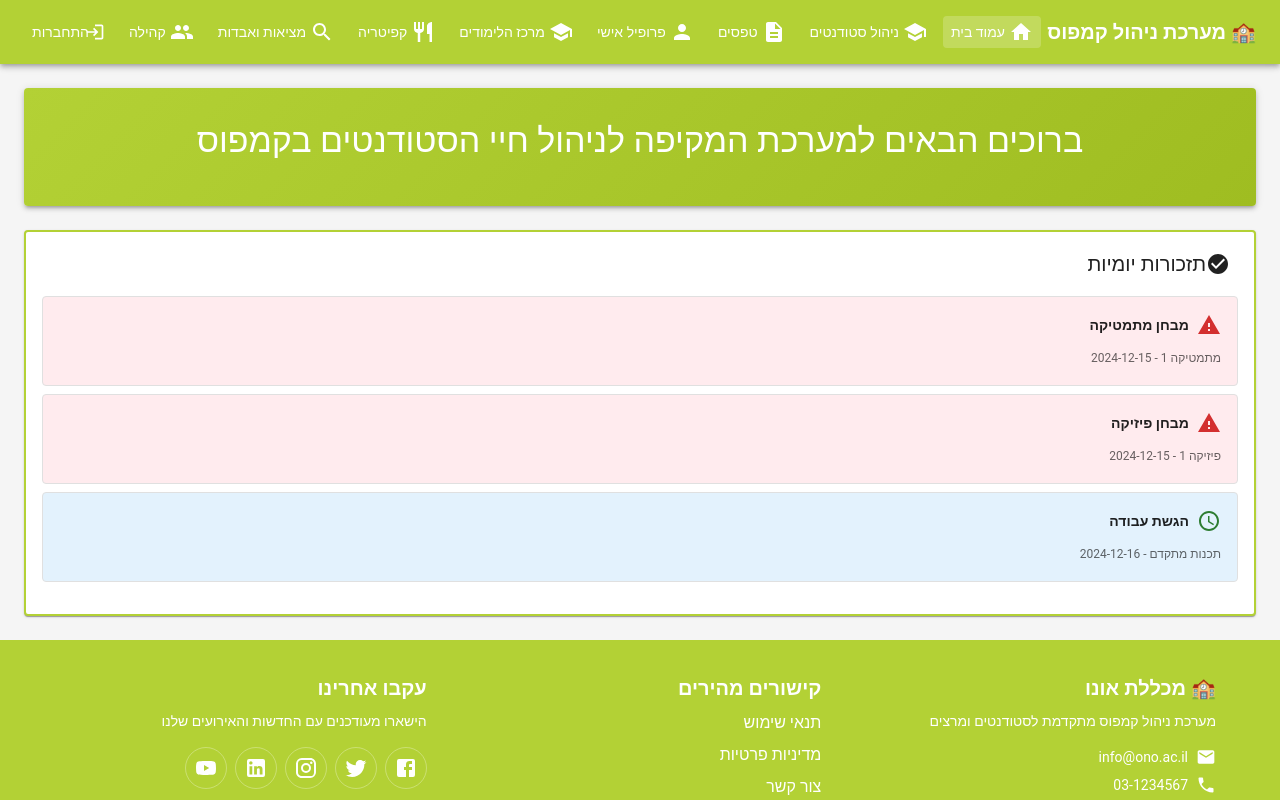
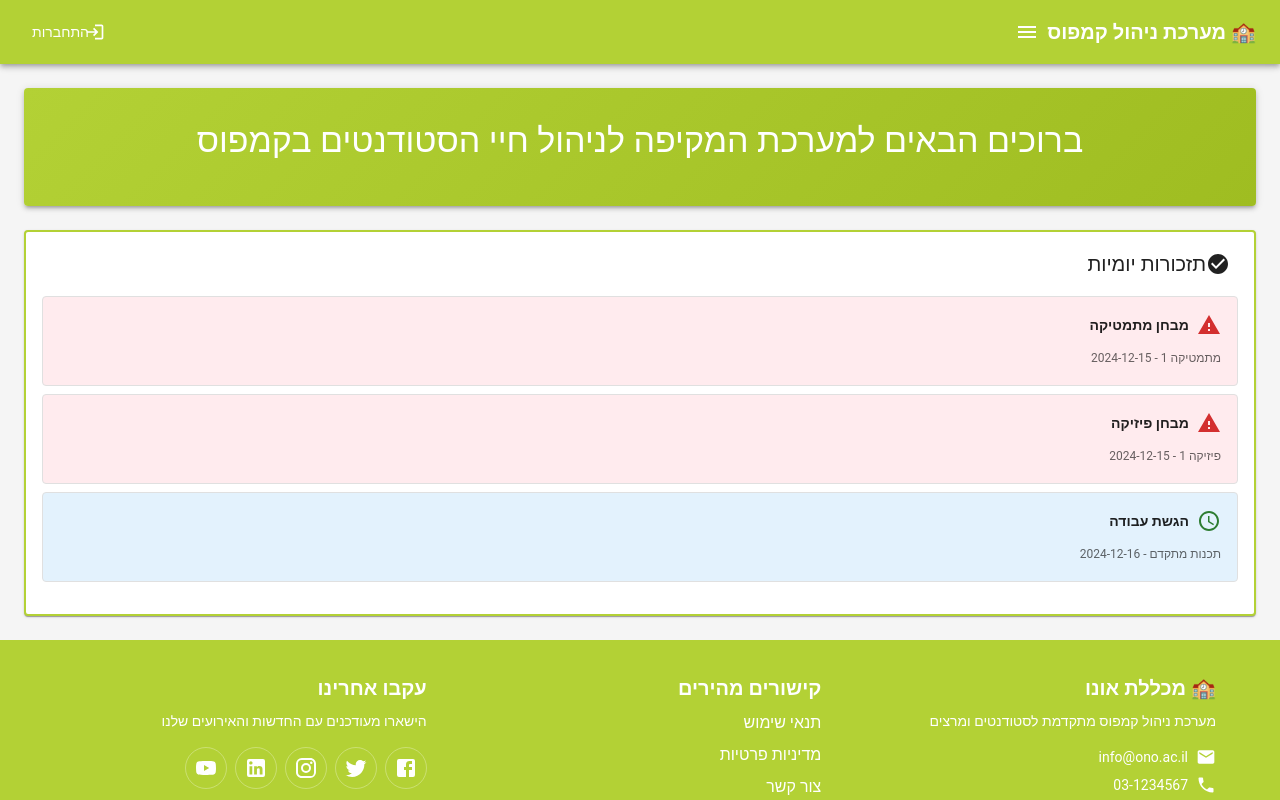
Before and after one commit to GoldR0/seker-kod-roy, a React (Create React App) app in the folder campus-web-react/: page / in a window 1280 px wide. Shown: the top 800 px of the page. Built offline with nearby package versions, Linux system fonts and the light colour scheme.

Commit message:
hamburger menu added

```diff
--- a/campus-web-react/src/App.tsx
+++ b/campus-web-react/src/App.tsx
@@ -40,7 +40,6 @@ function App() {
         currentUser={currentUser}
         onLogin={onLogin}
         onLogout={onLogout}
-        onNavigate={setActiveSection}
         currentSection={activeSection}
       />
 
--- a/campus-web-react/src/components/Header.tsx
+++ b/campus-web-react/src/components/Header.tsx
@@ -1,4 +1,5 @@
 import React, { useState } from 'react';
+import { useNavigate } from 'react-router-dom';
 import {
   AppBar,
   Toolbar,
@@ -44,7 +45,6 @@ interface HeaderProps {
   currentUser: User | null;
   onLogin: (email: string, password: string) => void;
   onLogout: () => void;
-  onNavigate: (section: string) => void;
   currentSection: string;
 }
 
@@ -52,9 +52,9 @@ const Header: React.FC<HeaderProps> = ({
   currentUser,
   onLogin,
   onLogout,
-  onNavigate,
   currentSection
 }) => {
+  const navigate = useNavigate();
   const [loginOpen, setLoginOpen] = useState(false);
   const [drawerOpen, setDrawerOpen] = useState(false);
   const [loginForm, setLoginForm] = useState({
@@ -64,16 +64,16 @@ const Header: React.FC<HeaderProps> = ({
   });
 
   const navigationItems = [
-    { id: 'home', label: 'עמוד בית', icon: <HomeIcon /> },
-    { id: 'students', label: 'ניהול סטודנטים', icon: <SchoolIcon /> },
-    { id: 'forms', label: 'טפסים', icon: <DescriptionIcon /> },
-    { id: 'profile', label: 'פרופיל אישי', icon: <PersonIcon /> },
-    { id: 'learning', label: 'מרכז הלימודים', icon: <SchoolIcon /> },
-    { id: 'cafeteria', label: 'קפיטריה', icon: <RestaurantIcon /> },
-    { id: 'lostfound', label: 'מציאות ואבדות', icon: <SearchIcon /> },
-    { id: 'community', label: 'קהילה', icon: <GroupIcon /> },
-    { id: 'course-forum', label: 'פורום קורס', icon: <ForumIcon /> },
-    { id: 'help', label: 'עזרה', icon: <HelpIcon /> }
+    { id: 'home', label: 'עמוד בית', icon: <HomeIcon />, path: '/' },
+    { id: 'students', label: 'ניהול סטודנטים', icon: <SchoolIcon />, path: '/students' },
+    { id: 'forms', label: 'טפסים', icon: <DescriptionIcon />, path: '/forms' },
+    { id: 'profile', label: 'פרופיל אישי', icon: <PersonIcon />, path: '/profile' },
+    { id: 'learning', label: 'מרכז הלימודים', icon: <SchoolIcon />, path: '/learning' },
+    { id: 'cafeteria', label: 'קפיטריה', icon: <RestaurantIcon />, path: '/cafeteria' },
+    { id: 'lostfound', label: 'מציאות ואבדות', icon: <SearchIcon />, path: '/lostfound' },
+    { id: 'community', label: 'קהילה', icon: <GroupIcon />, path: '/community' },
+    { id: 'course-forum', label: 'פורום קורס', icon: <ForumIcon />, path: '/course-forum' },
+    { id: 'help', label: 'עזרה', icon: <HelpIcon />, path: '/help' }
   ];
 
   const handleLoginSubmit = (e: React.FormEvent) => {
@@ -91,8 +91,8 @@ const Header: React.FC<HeaderProps> = ({
     setDrawerOpen(!drawerOpen);
   };
 
-  const handleNavigation = (section: string) => {
-    onNavigate(section);
+  const handleNavigation = (path: string) => {
+    navigate(path);
     setDrawerOpen(false);
   };
 
@@ -100,40 +100,18 @@ const Header: React.FC<HeaderProps> = ({
     <>
       <AppBar position="static" sx={{ backgroundColor: 'rgb(179, 209, 53)' }}>
         <Toolbar>
-          {/* Logo and Title */}
+          {/* Logo, Title and Hamburger Menu */}
           <Box sx={{ display: 'flex', alignItems: 'center', flexGrow: 1 }}>
             <Typography variant="h6" component="div" sx={{ fontWeight: 'bold' }}>
               🏫 מערכת ניהול קמפוס
             </Typography>
-          </Box>
-
-          {/* Desktop Navigation */}
-          <Box sx={{ display: { xs: 'none', md: 'flex' }, gap: 1, flexWrap: 'wrap' }}>
-            {navigationItems.slice(0, 8).map((item) => (
-              <Button
-                key={item.id}
-                color="inherit"
-                onClick={() => handleNavigation(item.id)}
-                sx={{
-                  backgroundColor: currentSection === item.id ? 'rgba(255,255,255,0.2)' : 'transparent',
-                  '&:hover': {
-                    backgroundColor: 'rgba(255,255,255,0.15)'
-                  },
-                  minWidth: 'auto',
-                  px: 1,
-                  py: 0.5
-                }}
-              >
-                {item.icon}
-                <Typography sx={{
-                  mr: 0.5,
-                  display: { xs: 'none', lg: 'block' },
-                  fontSize: '0.875rem'
-                }}>
-                  {item.label}
-                </Typography>
-              </Button>
-            ))}
+            <IconButton
+              color="inherit"
+              onClick={toggleDrawer}
+              sx={{ ml: 2 }}
+            >
+              <MenuIcon />
+            </IconButton>
           </Box>
 
           {/* User Controls */}
@@ -167,32 +145,22 @@ const Header: React.FC<HeaderProps> = ({
                 התחברות
               </Button>
             )}
-
-            {/* Mobile Menu Button */}
-            <IconButton
-              color="inherit"
-              onClick={toggleDrawer}
-              sx={{ display: { xs: 'block', md: 'none' } }}
-            >
-              <MenuIcon />
-            </IconButton>
           </Box>
         </Toolbar>
       </AppBar>
 
-      {/* Mobile Navigation Drawer */}
+      {/* Navigation Drawer */}
       <Drawer
         anchor="right"
         open={drawerOpen}
         onClose={toggleDrawer}
-        sx={{ display: { xs: 'block', md: 'none' } }}
       >
-        <Box sx={{ width: 250, pt: 2 }}>
+        <div style={{ width: "250px" }}>
           <List>
             {navigationItems.map((item) => (
               <ListItem key={item.id} disablePadding>
                 <ListItemButton
-                  onClick={() => handleNavigation(item.id)}
+                  onClick={() => handleNavigation(item.path)}
                   selected={currentSection === item.id}
                 >
                   <ListItemIcon>{item.icon}</ListItemIcon>
@@ -201,7 +169,7 @@ const Header: React.FC<HeaderProps> = ({
               </ListItem>
             ))}
           </List>
-        </Box>
+        </div>
       </Drawer>
 
       {/* Login Dialog */}
--- a/campus-web-react/src/index.tsx
+++ b/campus-web-react/src/index.tsx
@@ -1,5 +1,6 @@
 import React from 'react';
 import ReactDOM from 'react-dom/client';
+import { BrowserRouter } from 'react-router-dom';
 import { ThemeProvider, createTheme } from '@mui/material/styles';
 import { CssBaseline } from '@mui/material';
 import './index.css';
@@ -29,9 +30,11 @@ const root = ReactDOM.createRoot(
 
 root.render(
   <React.StrictMode>
-    <ThemeProvider theme={theme}>
-      <CssBaseline />
-      <App />
-    </ThemeProvider>
+    <BrowserRouter>
+      <ThemeProvider theme={theme}>
+        <CssBaseline />
+        <App />
+      </ThemeProvider>
+    </BrowserRouter>
   </React.StrictMode>
 );
```
